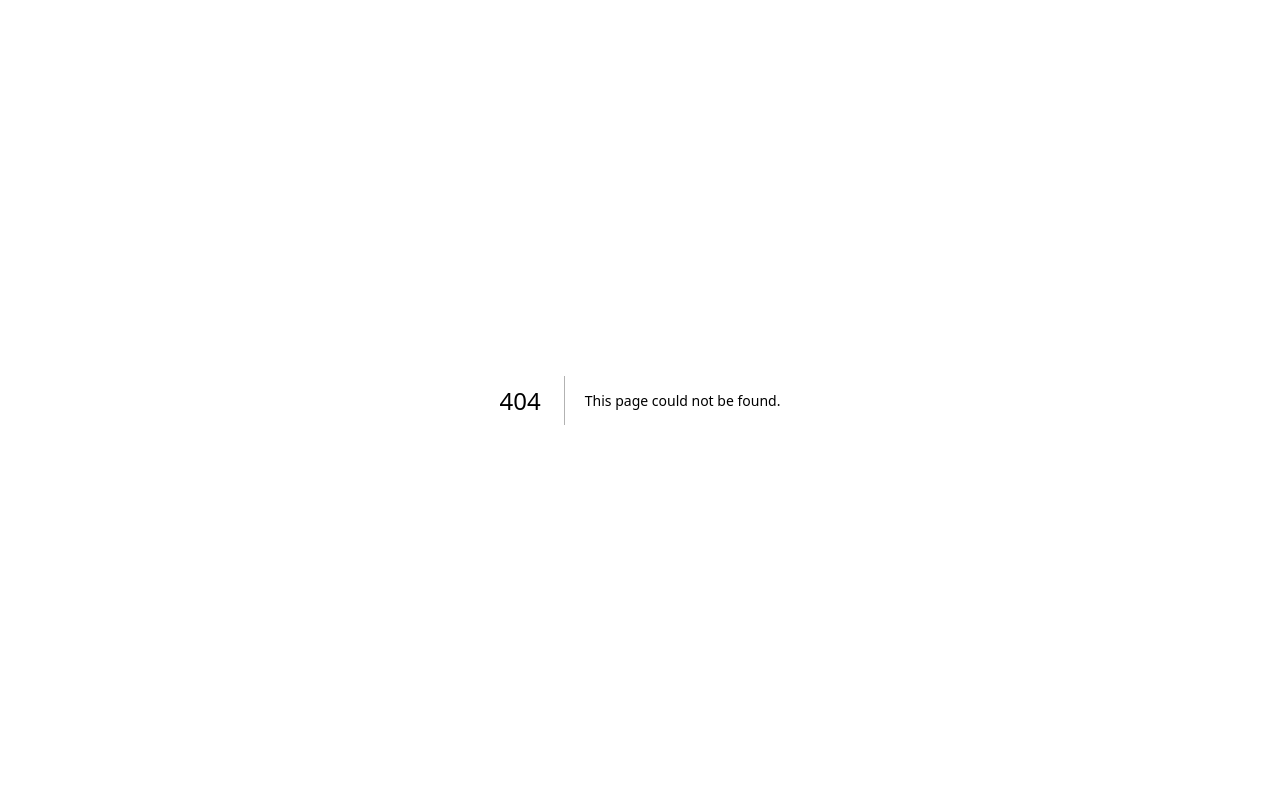
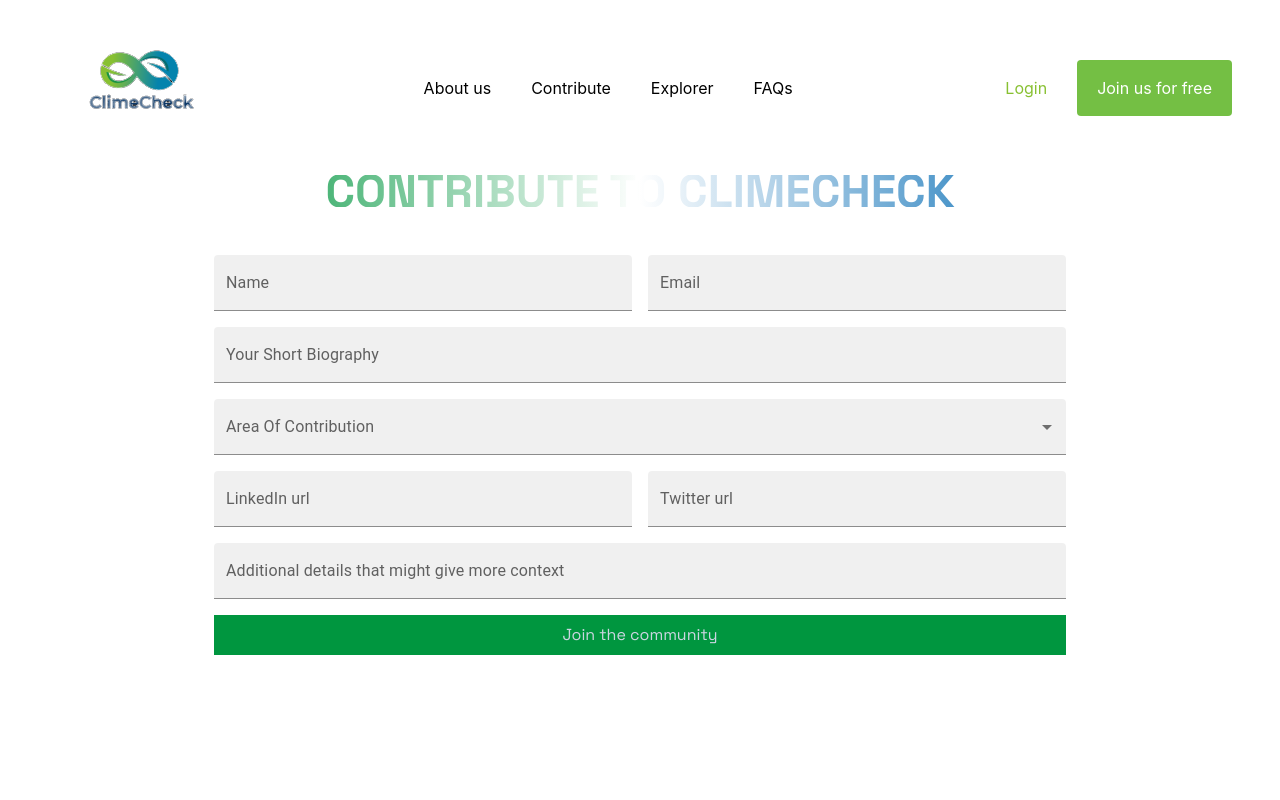
Before and after one commit to ClimeCheck/UI, a Next.js app: page /contribute in a window 1280 px wide. Before the commit this address had no page. Shown: the top 800 px of the page. Built offline with nearby package versions, Linux system fonts and the light colour scheme.

Commit message:
fix: contribute page renaming, sidebar, and redirecting

```diff
--- a/components/Hero.js
+++ b/components/Hero.js
@@ -1,10 +1,9 @@
 import { ArrowUp2, Diagram } from "iconsax-react";
 import style from "../styles/Hero.module.scss";
-
+import Link from "next/link";
 
 const Hero = (props) => {
   const { station = 0, trend = 0, value = 0 } = props.data;
-  console.log({ station, trend, value });
 
   return (
     <div className={style.container}>
@@ -18,8 +17,8 @@ const Hero = (props) => {
       </div>
 
       <div className={style.ctaWrapper}>
-        <button>View Climate</button>
-        <button>Contribute</button>
+        <Link href="/">View Climate</Link>
+        <Link href="/contribute">Contribute</Link>
       </div>
       <div className={style.info}>
         <div>
@@ -27,18 +26,14 @@ const Hero = (props) => {
           <div className={style.data}>
             <ArrowUp2 size="44" color="#008000" variant="Bold" />
             <span>
-
               {trend}
               <span className={style.supsub}>
                 <sup>Part per million</sup> <sub>(since 2012)</sub>
-
               </span>
             </span>
           </div>
           <div className={style.trendIcon}>
-
             <Diagram size="25" color="white" variant="Bold" />
-
           </div>
         </div>
 
@@ -47,28 +42,18 @@ const Hero = (props) => {
           <div className={style.data}>
             <ArrowUp2 size="44" color="#008000" variant="Bold" />
             <span>
-
               {station}
               <span className={style.supsub}>
                 <sup> &#8451;</sup> <sub>(since 1880)</sub>
-
-                419
-              </span>
-              <span className={style.supsub}>
-                <sup> &#8451;</sup> <sub>(since 2000)</sub>
-
               </span>
             </span>
           </div>
           <div className={style.trendIcon}>
-
             <Diagram size="25" color="white" variant="Bold" />
-
           </div>
         </div>
 
         <div>
-
           <h2>Sea Level</h2>
           <div className={style.data}>
             <ArrowUp2 size="44" color="#008000" variant="Bold" />
@@ -76,14 +61,11 @@ const Hero = (props) => {
               {Number(value).toFixed(2)}
               <span className={style.supsub}>
                 <sup>inches</sup> <sub>(since 1993)</sub>
-
               </span>
             </span>
           </div>
           <div className={style.trendIcon}>
-
             <Diagram size="25" color="white" variant="Bold" />
-
           </div>
         </div>
       </div>
--- a/components/Navbar.js
+++ b/components/Navbar.js
@@ -1,21 +1,25 @@
 import { Logo } from "../assets/images";
 import Image from "next/image";
 import style from "../styles/Navbar.module.scss";
-
-import Sidebar from "./Sidebar";
-import { useState } from "react";
+import Link from "next/link";
 import cx from "classnames";
-const Navbar = ({ isOpen, setIsOpen }) => {
+const Navbar = ({ isOpen, setIsOpen, textColor }) => {
   return (
     <>
       <header className={style.header}>
-        <Image src={Logo} alt="Clime Check Logo" placeholder="blur" priority />
-
-        <nav>
-          <button>About us</button>
-          <button>Contribute</button>
-          <button>Explorer</button>
-          <button>FAQs</button>
+        <Link href="/">
+          <Image
+            src={Logo}
+            alt="Clime Check Logo"
+            placeholder="blur"
+            priority
+          />
+        </Link>
+        <nav className={`text-${textColor}`}>
+          <Link href="/">About us</Link>
+          <Link href="/contribute">Contribute</Link>
+          <Link href="/">Explorer</Link>
+          <Link href="/">FAQs</Link>
         </nav>
         <div className={style.ctawrapper}>
           <button>Login</button>
@@ -31,7 +35,6 @@ const Navbar = ({ isOpen, setIsOpen }) => {
         </div>
       </header>
     </>
-
   );
 };
 
--- a/components/Sidebar.js
+++ b/components/Sidebar.js
@@ -1,7 +1,6 @@
 import style from "../styles/Sidebar.module.scss";
 import Link from "next/link";
-import { CloseCircle } from "iconsax-react";
-import { motion } from "framer-motion";
+
 import cx from "classnames";
 const Sidebar = ({ isOpen, setIsOpen }) => {
   return (
@@ -19,7 +18,7 @@ const Sidebar = ({ isOpen, setIsOpen }) => {
           About us
         </Link>
 
-        <Link href="/" onClick={() => setIsOpen(!isOpen)}>
+        <Link href="/contribute" onClick={() => setIsOpen(!isOpen)}>
           Contribute
         </Link>
         <Link href="/" onClick={() => setIsOpen(!isOpen)}>
--- a/components/WhyClime.js
+++ b/components/WhyClime.js
@@ -37,9 +37,9 @@ const WhyClime = () => {
           className={style.video}
           src="https://www.youtube.com/embed/wjRiBeWAYlk"
           title="YouTube video player"
-          frameborder="0"
+          frameBorder="0"
           allow="accelerometer; autoplay; clipboard-write; encrypted-media; gyroscope; picture-in-picture"
-          allowfullscreen
+          allowFullScreen
         ></iframe>
         {/* <button className={style.playButton}>
           Watch Video <PlayCircle size="32" color="#ffffff" variant="Bold" />
--- a/pages/_app.js
+++ b/pages/_app.js
@@ -1,18 +1,17 @@
 import "../styles/globals.css";
-import { Inter, Space_Grotesk } from "@next/font/google";
-import cx from "classnames";
-// If loading a variable font, you don't need to specify the font weight
-const inter = Inter({ subsets: ["latin"] });
-const spacegrotesk = Space_Grotesk({ subsets: ["latin"] });
+import Footer from "../components/Footer";
+
+import { useState } from "react";
 
 function MyApp({ Component, pageProps }) {
-  return <Component {...pageProps} />;
-  // (
-  // <main className={cx(inter.className, spacegrotesk.className)}>
-  //   <Component {...pageProps} />;
-  // </main>
 
-  // );
+
+  return (
+    <>
+      <Component {...pageProps} />
+      <Footer />
+    </>
+  );
 }
 
 export default MyApp;
--- a/pages/collaboration.js
+++ b/pages/contribute.js
@@ -9,20 +9,22 @@ function Contribute() {
   const [isOpen, setIsOpen] = useState(false);
 
   return (
-    <div className=" ">
+    <div>
       <Head>
-        <title>ClimeCheck UI</title>
+        <title>ClimeCheck UI || Contribute</title>
         <meta
           name="Clime Check Web app"
           content="Generated by create next app"
         />
         <link rel="icon" href="/favicon.ico" />
       </Head>
-      <Navbar isOpen={isOpen} setIsOpen={setIsOpen} />
-      <main className="main flex w-screen m-auto justify-center items-center">
-        <ContForm />
-      </main>
-      <Footer />
+      <Sidebar isOpen={isOpen} setIsOpen={setIsOpen} />
+      <div className="px-12">
+        <Navbar isOpen={isOpen} setIsOpen={setIsOpen} textColor="black" />
+        <main className="main flex w-screen m-auto justify-center items-center">
+          <ContForm />
+        </main>
+      </div>
     </div>
   );
 }
--- a/pages/index.js
+++ b/pages/index.js
@@ -50,7 +50,7 @@ export default function Home({ data }) {
       <Sidebar isOpen={isOpen} setIsOpen={setIsOpen} />
       <div className={styles.container}>
         <div className={styles.wrapper}>
-          <Navbar isOpen={isOpen} setIsOpen={setIsOpen} />
+          <Navbar isOpen={isOpen} setIsOpen={setIsOpen} textColor="white" />
           <Hero data={data} />
         </div>
         <Mapbase />
@@ -60,7 +60,7 @@ export default function Home({ data }) {
         <Timeline />
       </main>
 
-      <Footer />
+
     </div>
   );
 }
--- a/styles/Hero.module.scss
+++ b/styles/Hero.module.scss
@@ -10,7 +10,8 @@
   row-gap: 50px;
   padding-block: 4rem;
 
-  button {
+  a {
+    display: block;
     padding: 16px 50px;
     background: transparent;
     border: none;
@@ -55,12 +56,12 @@
 
     width: 100%;
 
-    button:nth-of-type(1) {
+    a:nth-of-type(1) {
       background-color: $primary-button-color;
       color: white;
     }
 
-    button:nth-of-type(2) {
+    a:nth-of-type(2) {
       color: $primary-link-color;
     }
   }
@@ -147,7 +148,6 @@
       }
 
       .trendIcon {
-
         width: 50px;
         height: 50px;
 
--- a/styles/Navbar.module.scss
+++ b/styles/Navbar.module.scss
@@ -5,21 +5,17 @@
   align-items: center;
   justify-content: space-between;
 
-  button {
+  button,
+  a {
+    display: block;
 
     padding: 16px 20px;
 
     background: transparent;
-    color: white;
     border: none;
     cursor: pointer;
 
     font-family: inherit;
-
-    @media screen and (max-width: 870px) {
-      display: none;
-    }
-
   }
   img {
     object-fit: cover;
@@ -32,6 +28,11 @@
 
     justify-content: space-between;
 
+    a {
+      @media screen and (max-width: 870px) {
+        display: none;
+      }
+    }
   }
   .ctawrapper {
     text-align: right;
@@ -49,5 +50,9 @@
 
       border-radius: 4px;
     }
+
+    @media screen and (max-width: 870px) {
+      display: none;
+    }
   }
 }
--- a/styles/Sidebar.module.scss
+++ b/styles/Sidebar.module.scss
@@ -8,12 +8,12 @@
   align-items: flex-start;
 
   gap: 20px;
-  padding: 4rem 1.5rem;
+  padding: 4rem 3rem;
   color: black;
   height: 100vh;
-  width: 75vw;
+  width: 60vw;
   background-color: white;
-  z-index: 2;
+  z-index: 5;
 
   //   transform: translateX(100%);
   display: flex;
```
